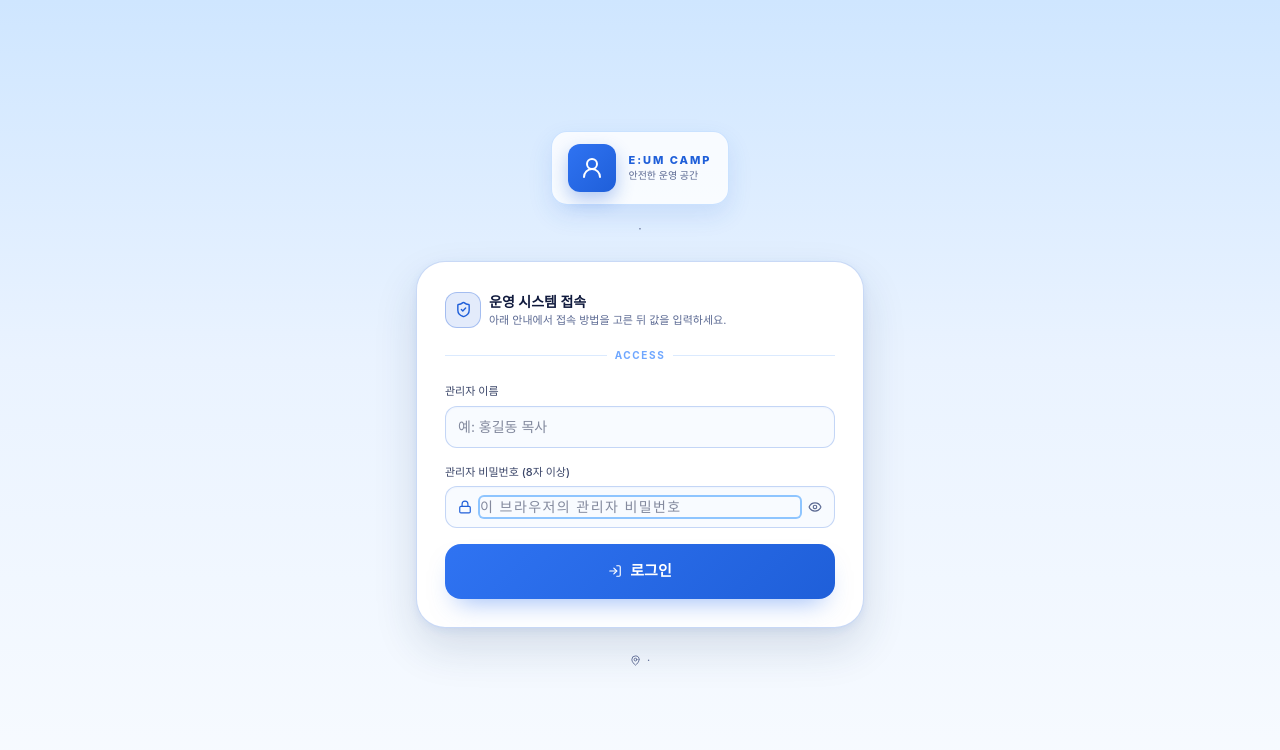
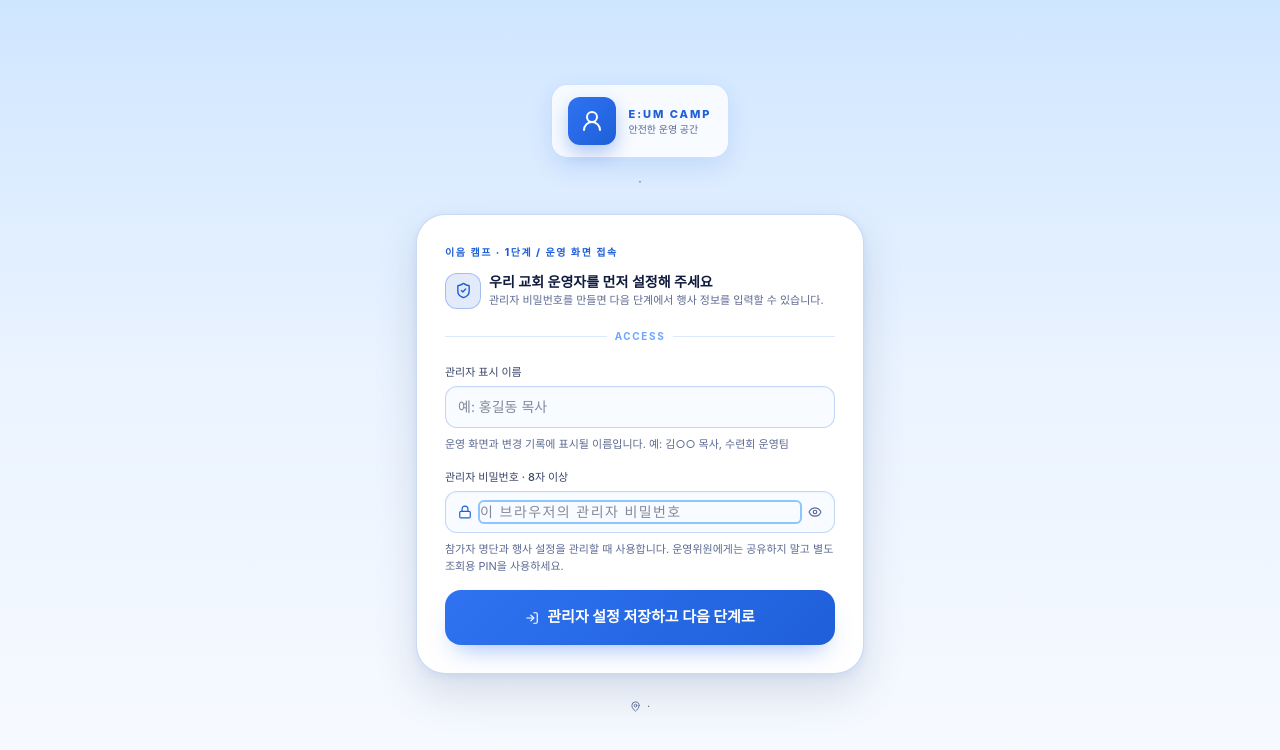
Before and after one commit to lgh5440/eum-camp, a React (Vite) app: page / in a window 1280 px wide. Shown: the top 750 px of the page. Built offline with nearby package versions, Linux system fonts and the light colour scheme; no server answers.

Commit message:
feat: clarify eum-camp onboarding flow

```diff
--- a/src/App.tsx
+++ b/src/App.tsx
@@ -498,10 +498,13 @@ function PendingSetupScreen() {
           boxShadow: '0 6px 24px rgba(27,58,92,0.10)',
         }}
       >
+        <div className="text-[10px] font-extrabold tracking-[0.16em] text-[#1F5FD9] mb-3">
+          현재 상태 · 행사 정보 미등록
+        </div>
         <h2 className="text-base font-bold text-[#101A3D] mb-2">행사 정보 등록 대기 중</h2>
         <p className="text-xs text-[#5C6A93] leading-relaxed">
-          관리자가 행사 기본 정보를 입력하면 운영 화면이 활성화됩니다.<br />
-          잠시 후 다시 접속해 주세요.
+          현재 계정은 운영위원 권한입니다. 관리자가 행사명과 일정을 먼저 저장하면 참가자·운영 정보를 확인할 수 있습니다.<br />
+          관리자에게 행사 기본 정보 저장을 요청한 뒤, 완료 안내를 받으면 이 페이지를 새로고침해 주세요.
         </p>
       </div>
     </div>
--- a/src/auth/EventSetupWizard.tsx
+++ b/src/auth/EventSetupWizard.tsx
@@ -70,6 +70,9 @@ export default function EventSetupWizard() {
           boxShadow: '0 20px 44px rgba(27,58,92,0.14), 0 3px 8px rgba(31,95,217,0.08)',
         }}
       >
+        <div className="text-[10px] font-extrabold tracking-[0.16em] text-[#1F5FD9] mb-3">
+          2단계 / 행사 기본 정보
+        </div>
         <header className="flex items-center gap-3 mb-5">
           <div
             className="w-12 h-12 rounded-xl flex items-center justify-center"
@@ -81,9 +84,9 @@ export default function EventSetupWizard() {
             <Sparkles size={22} className="text-white" aria-hidden="true" />
           </div>
           <div>
-            <h1 className="text-lg font-bold text-[#101A3D]">행사 기본 정보 입력</h1>
+            <h1 className="text-lg font-bold text-[#101A3D]">우리 교회 행사를 등록해 주세요</h1>
             <p className="text-xs text-[#5C6A93] mt-0.5">
-              이음 캠프를 처음 사용하시는군요. 우선 우리 교회·행사 기본 정보를 입력해 주세요.
+              행사명과 일정만 먼저 입력해도 시작할 수 있습니다. 나머지 정보는 나중에 설정에서 채울 수 있습니다.
             </p>
           </div>
         </header>
@@ -92,8 +95,8 @@ export default function EventSetupWizard() {
           className="rounded-xl p-3 mb-5 text-xs leading-relaxed"
           style={{ background: 'rgba(31,95,217,0.08)', border: '1px solid rgba(31,95,217,0.3)', color: '#1F5FD9' }}
         >
-          입력한 내용은 <strong className="text-[#101A3D]">설정 → 행사 기본 정보</strong>에서 언제든 변경할 수 있습니다.
-          강사·찬양팀·정원·참가비 같은 세부 정보는 나중에 천천히 채우세요.
+          입력한 내용은 로그인 화면과 운영 대시보드에 표시되며 <strong className="text-[#101A3D]">설정 → 행사 기본 정보</strong>에서 언제든 변경할 수 있습니다.
+          먼저 행사명과 시작일·종료일을 입력하세요. 주제·장소·주관 단체·문의 담당자는 필요할 때 추가하면 됩니다.
         </div>
 
         <form onSubmit={handleSubmit} className="space-y-3">
@@ -197,7 +200,7 @@ export default function EventSetupWizard() {
               boxShadow: '0 6px 16px rgba(31,95,217,0.35)',
             }}
           >
-            {submitting ? '저장 중…' : <>저장하고 시작하기 <ChevronRight size={16} /></>}
+            {submitting ? '저장 중…' : <>행사 정보 저장하고 운영 화면 열기 <ChevronRight size={16} /></>}
           </button>
         </form>
       </div>
--- a/src/auth/LoginScreen.tsx
+++ b/src/auth/LoginScreen.tsx
@@ -95,6 +95,9 @@ export default function LoginScreen() {
           }}
           aria-describedby={error ? errorId : undefined}
         >
+          <div className="text-[10px] font-extrabold tracking-[0.16em] text-[#1F5FD9] mb-3">
+            이음 캠프 · 1단계 / 운영 화면 접속
+          </div>
           <div className="flex items-center gap-2 mb-5">
             <div
               className="w-9 h-9 rounded-xl flex items-center justify-center"
@@ -103,8 +106,14 @@ export default function LoginScreen() {
               <ShieldCheck size={17} className="text-[#1F5FD9]" aria-hidden="true" />
             </div>
             <div>
-              <div className="text-sm font-semibold text-[#101A3D]">운영 시스템 접속</div>
-              <div className="text-[11px] text-[#5C6A93]">아래 안내에서 접속 방법을 고른 뒤 값을 입력하세요.</div>
+              <div className="text-sm font-semibold text-[#101A3D]">
+                {isFirstRun ? '우리 교회 운영자를 먼저 설정해 주세요' : '이음 캠프 운영 화면에 접속'}
+              </div>
+              <div className="text-[11px] text-[#5C6A93]">
+                {isFirstRun
+                  ? '관리자 비밀번호를 만들면 다음 단계에서 행사 정보를 입력할 수 있습니다.'
+                  : '관리자는 비밀번호, 운영위원은 안내받은 PIN으로 접속합니다.'}
+              </div>
             </div>
           </div>
 
@@ -117,7 +126,7 @@ export default function LoginScreen() {
 
           {/* 표시명 (조회 사용자가 본인 이름 적게) */}
           <label htmlFor={nameId} className="block text-[11px] font-medium text-[#3A4568] mb-1.5">
-              {isFirstRun ? '관리자 이름' : '본인 이름 (선택 — 활동 로그에 표시)'}
+              {isFirstRun ? '관리자 표시 이름' : '본인 이름 (선택 — 활동 로그에 표시)'}
           </label>
           <input
             id={nameId}
@@ -130,10 +139,15 @@ export default function LoginScreen() {
             placeholder={isFirstRun ? '예: 홍길동 목사' : '예: 김교사'}
             disabled={isLocked || submitting}
           />
+          {isFirstRun && (
+            <p className="text-[11px] text-[#5C6A93] -mt-2 mb-4">
+              운영 화면과 변경 기록에 표시될 이름입니다. 예: 김○○ 목사, 수련회 운영팀
+            </p>
+          )}
 
           {/* 비밀번호 / PIN */}
           <label htmlFor={inputId} className="block text-[11px] font-medium text-[#3A4568] mb-1.5">
-            {isFirstRun ? '관리자 비밀번호 (8자 이상)' : '비밀번호 또는 PIN'}
+            {isFirstRun ? '관리자 비밀번호 · 8자 이상' : '비밀번호 또는 PIN'}
           </label>
           <div
             className="flex items-center gap-2 px-3 py-2.5 rounded-xl mb-4"
@@ -162,6 +176,11 @@ export default function LoginScreen() {
               {showPw ? <EyeOff size={14} /> : <Eye size={14} />}
             </button>
           </div>
+          {isFirstRun && (
+            <p className="text-[11px] text-[#5C6A93] -mt-2 mb-4">
+              참가자 명단과 행사 설정을 관리할 때 사용합니다. 운영위원에게는 공유하지 말고 별도 조회용 PIN을 사용하세요.
+            </p>
+          )}
 
           {!isLocked && error && (
             <div
@@ -195,7 +214,7 @@ export default function LoginScreen() {
             }}
           >
             <LogIn size={14} aria-hidden="true" />
-            {submitting ? '확인 중…' : '로그인'}
+            {submitting ? '확인 중…' : (isFirstRun ? '관리자 설정 저장하고 다음 단계로' : '로그인')}
           </button>
         </form>
 
--- a/src/auth/SetupScreen.tsx
+++ b/src/auth/SetupScreen.tsx
@@ -65,6 +65,9 @@ export default function SetupScreen() {
             boxShadow: '0 20px 44px rgba(27,58,92,0.14), 0 3px 8px rgba(31,95,217,0.08)',
           }}
         >
+          <div className="text-[10px] font-extrabold tracking-[0.16em] text-[#1F5FD9] mb-3">
+            1단계 / 관리자 접속 설정
+          </div>
           {/* 화면 정체성 — 가장 눈에 띄게: 큰 아이콘 + 큰 제목 + 1줄 부제 */}
           <div className="flex items-center gap-4 mb-7">
             <div
@@ -77,9 +80,9 @@ export default function SetupScreen() {
               <ShieldCheck size={26} className="text-white" aria-hidden="true" />
             </div>
             <div>
-              <h1 className="text-2xl font-extrabold text-[#101A3D] leading-tight tracking-tight">초기 설정</h1>
+              <h1 className="text-2xl font-extrabold text-[#101A3D] leading-tight tracking-tight">관리자 접속 정보를 만들어 주세요</h1>
               <p className="text-sm text-[#5C6A93] mt-1">
-                {EVENT.title ? `${EVENT.title} — ` : ''}관리자 비밀번호를 설정합니다
+                {EVENT.title ? `${EVENT.title} — ` : ''}이 정보를 저장하면 다음 단계에서 행사 기본 정보를 입력합니다.
               </p>
             </div>
           </div>
@@ -88,10 +91,10 @@ export default function SetupScreen() {
             className="rounded-xl p-3 mb-5 text-xs leading-relaxed"
             style={{ background: 'rgba(31,95,217,0.08)', border: '1px solid rgba(31,95,217,0.28)', color: '#17439C' }}
           >
-            <div className="flex items-center gap-2 font-semibold text-[#17439C] mb-1"><KeyRound size={14} aria-hidden="true" />한 번만 진행되는 설정입니다</div>
-            이 비밀번호는 이 브라우저에 SHA-256 해시로 저장됩니다. 운영위원과 공유할 조회용 PIN은
-            로그인 후 <strong className="text-[#17439C]">'진행위원 인증 설정'</strong>에서 나중에 추가할 수
-            있습니다. 관리자 비밀번호는 절대 공유하지 마세요.
+            <div className="flex items-center gap-2 font-semibold text-[#17439C] mb-1"><KeyRound size={14} aria-hidden="true" />한 번만 진행되는 관리자 설정입니다</div>
+            이 정보는 이 브라우저에 저장되며, 참가자 명단과 행사 설정을 관리할 때 사용합니다.
+            운영위원에게 공유할 조회용 PIN은 행사 화면에 들어간 뒤 별도로 만들 수 있습니다.
+            관리자 비밀번호는 관리자만 사용하세요.
           </div>
 
           <form onSubmit={handleSubmit} aria-describedby={error ? errorId : undefined}>
@@ -152,7 +155,7 @@ export default function SetupScreen() {
                 boxShadow: '0 6px 16px rgba(31,95,217,0.35)',
               }}
             >
-              {submitting ? '설정 저장 중…' : '설정 완료'}
+              {submitting ? '설정 저장 중…' : '저장하고 행사 정보 입력하기'}
             </button>
           </form>
         </div>
```
